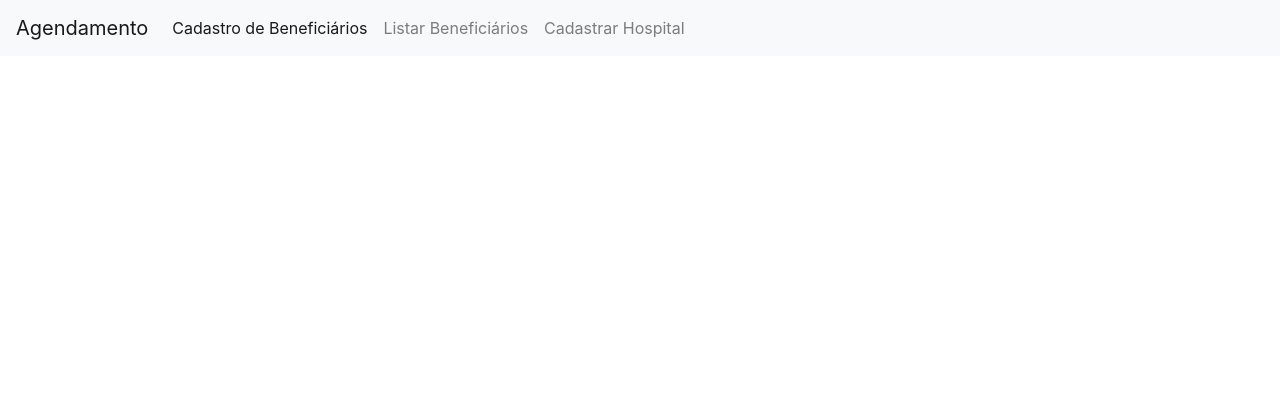
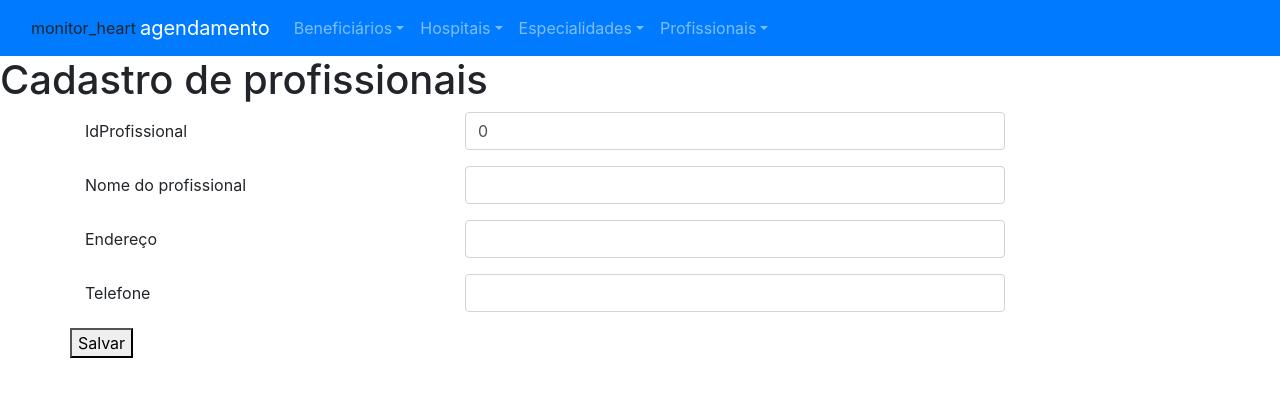
Before and after one commit to GrupoAgendamento/AgendamentoHospitalar, an Angular app in the folder FrontEnd/AgendamentoMedico/: page /profissionalcadastrar in a window 1280 px wide. Before the commit this address led to /. Shown: the top 396 px of the page. Built offline with nearby package versions, Linux system fonts and the light colour scheme.

Commit message:
atualização front profissional

```diff
--- a/FrontEnd/AgendamentoMedico/src/app/Nav/Nav.component.html
+++ b/FrontEnd/AgendamentoMedico/src/app/Nav/Nav.component.html
@@ -1,20 +1,43 @@
-<nav class="navbar navbar-expand-lg navbar-light bg-light">
+<nav class="navbar navbar-expand-lg navbar-dark bg-primary">
+  <div class="container-fluid">
 
-<a class="navbar-brand" href="#">Agendamento</a>
-<button class="navbar-toggler" (click)="isCollapsed = !isCollapsed" type="button" data-toggle="collapse" data-target="#navbarNav" aria-controls="navbarNav" aria-expanded="false" aria-label="Toggle navigation">
-    <span class="navbar-toggler-icon"></span>
-</button>
-<div class="collapse navbar-collapse"id="navbarNav">
-    <ul class="navbar-nav">
-    <li class="nav-item active">
-        <a class="nav-link" routerLink="beneficiariocadastrar" >Cadastro de Beneficiários <span class="sr-only">(current)</span></a>
+    <span class="material-icons icon-white">
+      monitor_heart
+    </span>
+    <a class="navbar-brand ml-1" href="#">agendamento</a>
+
+    <div class="collapse navbar-collapse" id="navbarNavDropdown">
+      <ul class="navbar-nav me-auto mb-2 mb-lg-0">
+        <link rel="stylesheet" href="https://fonts.googleapis.com/css2?family=Material+Symbols+Outlined:opsz,wght,FILL,GRAD@20..48,100..700,0..1,-50..200" />
+          <li class="nav-item dropdown">
+            <a class="nav-link dropdown-toggle" href="" data-toggle="dropdown" aria-expanded="false">Beneficiários</a>
+            <ul class="dropdown-menu">
+              <li><a class="dropdown-item" routerLink="beneficiariocadastrar">Cadastrar</a></li>
+              <li><a class="dropdown-item" routerLink="beneficiariolista">Ver beneficiários</a></li>
+            </ul>
           </li>
-    <li class="nav-item">
-        <a class="nav-link" routerLink="beneficiariolista" >Listar Beneficiários</a>
+          <li class="nav-item dropdown">
+            <a class="nav-link dropdown-toggle" href="" data-toggle="dropdown" aria-expanded="false">Hospitais</a>
+            <ul class="dropdown-menu">
+              <li><a class="dropdown-item" routerLink="hospitalcadastrar">Cadastrar</a></li>
+              <li><a class="dropdown-item" routerLink="hospitallista">Ver hospitais</a></li>
+            </ul>
           </li>
-    <li class="nav-item">
-        <a class="nav-link" routerLink="hospitalcadastrar" >Cadastrar Hospital</a>
+          <li class="nav-item dropdown">
+            <a class="nav-link dropdown-toggle" href="" data-toggle="dropdown" aria-expanded="false">Especialidades</a>
+            <ul class="dropdown-menu">
+              <li><a class="dropdown-item" routerLink="">Cadastrar</a></li>
+              <li><a class="dropdown-item" routerLink="">Ver especialidades</a></li>
+            </ul>
+          </li>
+          <li class="nav-item dropdown">
+            <a class="nav-link dropdown-toggle" href="" data-toggle="dropdown" aria-expanded="false">Profissionais</a>
+            <ul class="dropdown-menu">
+              <li><a class="dropdown-item" routerLink="">Cadastrar</a></li>
+              <li><a class="dropdown-item" routerLink="">Ver profissionais</a></li>
+            </ul>
           </li>
       </ul>
     </div>
+  </div>
   </nav>
--- /dev/null
+++ b/FrontEnd/AgendamentoMedico/src/app/Profissional/Profissional-editar/profissional-editar.component.html
@@ -0,0 +1,37 @@
+<form>
+  <h1>Cadastro de profissionais</h1>
+  <div class="container">
+
+    <div class="mb-3 row">
+      <label for="CNPJ" class="col-sm-4 col-form-label">IdProfissional</label>
+      <div class="col-sm-6">
+        <input type="text" class="form-control" id="IdProfissional" [(ngModel)]="profissional.idProfissional" name="IdProfissional">
+      </div>
+    </div>
+
+    <div class="mb-3 row">
+      <label for="nomeProfissional" class="col-sm-4 col-form-label">Nome do profissional</label>
+      <div class="col-sm-6">
+        <input type="text" class="form-control" id="nomeProfissional" [(ngModel)]="profissional.nome" name="nomeProfissional">
+      </div>
+    </div>
+
+    <div class="mb-3 row">
+      <label for="endereco" class="col-sm-4 col-form-label">Endereço</label>
+      <div class="col-sm-6">
+        <input type="text" class="form-control" id="endereco" [(ngModel)]="profissional.endereco" name="endereco">
+      </div>
+    </div>
+
+    <div class="mb-3 row">
+      <label for="telefone" class="col-sm-4 col-form-label">Telefone</label>
+      <div class="col-sm-6">
+        <input type="text" class="form-control" id="telefone" [(ngModel)]="profissional.telefone" name="telefone">
+      </div>
+    </div>
+
+    <div class="mb-3 row">
+      <button (click)="salvarProfissional()">Salvar</button>
+    </div>
+  </div>
+</form>
--- /dev/null
+++ b/FrontEnd/AgendamentoMedico/src/app/Profissional/Profissional-editar/profissional-editar.component.ts
@@ -0,0 +1,60 @@
+import { IProfissionalDto } from '../../interfaces/IProfissionalDto';
+import { Component, OnInit } from "@angular/core";
+import { HttpClient } from "@angular/common/http";
+import { Router } from "@angular/router";
+import { ToastrService } from 'ngx-toastr';
+
+@Component({
+    selector: 'app-profissional-editar',
+    templateUrl: './profissional-editar.component.html',
+    styleUrls: ['./profissional-editar.component.css']
+})
+
+export class ProfissionalEditarComponent implements OnInit {
+    profissional!: IProfissionalDto
+
+    constructor(private http: HttpClient, private router: Router, private toastr: ToastrService) {
+
+    }
+
+    ngOnInit(): void {
+        this.profissional = {
+            idProfissional: 0,
+            nome: '',
+            endereco: '',
+            telefone: '',
+            ativo: true
+          }
+    }
+
+    salvarProfissional() {
+        if(this.validarInfo()) {
+            if(this.profissional.idProfissional == 0) {
+                this.http.post('https://localhost:7026/api/Profissional', this.profissional)
+                .subscribe(() => {
+                    this.router.navigate(['profissionallista']);
+                    this.toastr.success('Profissional cadastrado com sucesso.', 'Sucesso!', {
+                        timeOut: 3000
+                    })
+                });
+            } else {
+                this.http.patch(`https://localhost:7026/api/Profissional/${this.profissional.idProfissional}`, this.profissional)
+                .subscribe(() => {
+                    this.router.navigate(['profissionallista']);
+                });
+            }
+        } else {
+            this.toastr.warning('Preencha o campo: Nome do profissional.', 'Campo vazio', {
+                timeOut: 3000,
+            });
+        }
+    }
+
+    validarInfo(): boolean {
+        if (this.profissional.nome == '') {
+          return false;
+        }
+        return true;
+      }
+
+}
--- /dev/null
+++ b/FrontEnd/AgendamentoMedico/src/app/Profissional/Profissional-lista/profissional-lista.component.html
@@ -0,0 +1,41 @@
+<h2>Profissionais</h2>
+<hr />
+
+<div  class="form-inline mb-2">
+    <div class="form-grou br-2">
+        <label class="mr-2"></label>
+        <input
+            type="text"
+            class="form-control mr-2"
+            placeholder="buscar"
+            >
+    </div>
+</div>
+
+<button (click)="adicionarProfissional();" class="input-group-text">
+    <i class="material-icons">Cadastrar novo profissional</i>
+</button>
+
+<table class="table table-striped">
+    <thead class="thead-dark">
+       <tr>
+        <th>Nome</th>
+        <th>Endereço</th>
+        <th>Telefone</th>
+        <th>Ativo</th>
+       </tr>
+    </thead>
+    <tbody>
+        <tr *ngFor="let profissional of profissionalLista">
+            <td>{{profissional.nome}}</td>
+            <td>{{profissional.endereco}}</td>
+            <td>{{profissional.telefone}}</td>
+            <td>{{profissional.ativo}}</td>
+            <td>
+                <button type="button" class="btn btn-secondary btn-sm mr-1" (click)="detalharProfissional(profissional.idProfissional);">Ver</button>
+                <button type="button" class="btn btn-primary btn-sm mr-1" (click)="editarProfissional(profissional.idProfissional);">Editar</button>
+                <button type="button" class="btn btn-danger btn-sm ms-1" (click)="removerProfissional(profissional.idProfissional);">Excluir</button>
+            </td>
+        </tr>
+    </tbody>
+</table>
--- a/FrontEnd/AgendamentoMedico/src/app/app-routing.module.ts
+++ b/FrontEnd/AgendamentoMedico/src/app/app-routing.module.ts
@@ -4,6 +4,8 @@ import { BeneficiarioCadastrarComponent} from './Beneficiarios/Beneficiario-Cada
 import { BeneficiarioListaComponent} from './Beneficiarios/Beneficiario-Lista/Beneficiario-Lista.component'
 import { HospitalEditarComponent } from './hospital/hospital-editar/hospital-editar.component';
 import { HospitalListaComponent } from './hospital/hospital-lista/hospital-lista.component';
+import { ProfissionalEditarComponent } from './Profissional/Profissional-editar/profissional-editar.component';
+import { ProfissionalListaComponent } from './Profissional/Profissional-lista/profissional-lista.component';
 
 const routes: Routes = [
   { path: 'beneficiariocadastrar', component: BeneficiarioCadastrarComponent },
@@ -11,6 +13,8 @@ const routes: Routes = [
   { path: 'hospitalcadastrar', component: HospitalEditarComponent },
   { path: 'hospitallista', component: HospitalListaComponent },
   { path: 'hospitalcadastrar/:id', component: HospitalEditarComponent },
+  { path: 'profissionalcadastrar', component: ProfissionalEditarComponent },
+  { path: 'profissionallista', component: ProfissionalListaComponent },
 ];
 
 @NgModule({
--- a/FrontEnd/AgendamentoMedico/src/app/app.module.ts
+++ b/FrontEnd/AgendamentoMedico/src/app/app.module.ts
@@ -11,6 +11,8 @@ import { BeneficiarioCadastrarComponent } from './Beneficiarios/Beneficiario-Cad
 import { BeneficiarioListaComponent } from './Beneficiarios/Beneficiario-Lista/Beneficiario-Lista.component';
 import { HospitalListaComponent } from './hospital/hospital-lista/hospital-lista.component';
 import { HospitalEditarComponent } from './hospital/hospital-editar/hospital-editar.component';
+import { ProfissionalEditarComponent } from './Profissional/Profissional-editar/profissional-editar.component';
+import { ProfissionalListaComponent } from './Profissional/Profissional-lista/profissional-lista.component';
 import { NavComponent } from './Nav/Nav.component';
 
 @NgModule({
@@ -18,6 +20,8 @@ import { NavComponent } from './Nav/Nav.component';
     AppComponent,
     BeneficiarioListaComponent,
     BeneficiarioCadastrarComponent,
+    ProfissionalEditarComponent,
+    ProfissionalListaComponent,
     HospitalListaComponent,
     HospitalEditarComponent,
     NavComponent
--- /dev/null
+++ b/FrontEnd/AgendamentoMedico/src/app/interfaces/IProfissionalDto.ts
@@ -0,0 +1,7 @@
+export interface IProfissionalDto {
+  idProfissional: number,
+  nome: string,
+  endereco?: string,
+  telefone?: string,
+  ativo: boolean
+}
--- /dev/null
+++ b/package.json
@@ -0,0 +1,5 @@
+{
+  "dependencies": {
+    "@angular/forms": "^15.0.4"
+  }
+}
```
Also changed, not shown: FrontEnd/AgendamentoMedico/src/app/Profissional/Profissional-lista/profissional-lista.component.ts (added, +59 -0 lines), FrontEnd/AgendamentoMedico/src/app/Profissional/Profissional-editar/profissional-editar.component.css (added), FrontEnd/AgendamentoMedico/src/app/Profissional/Profissional-lista/profissional-lista.component.css (added), 1 other file (tests, documents, lock files or other folders). Lines whose indentation alone changed are shown as unchanged.
